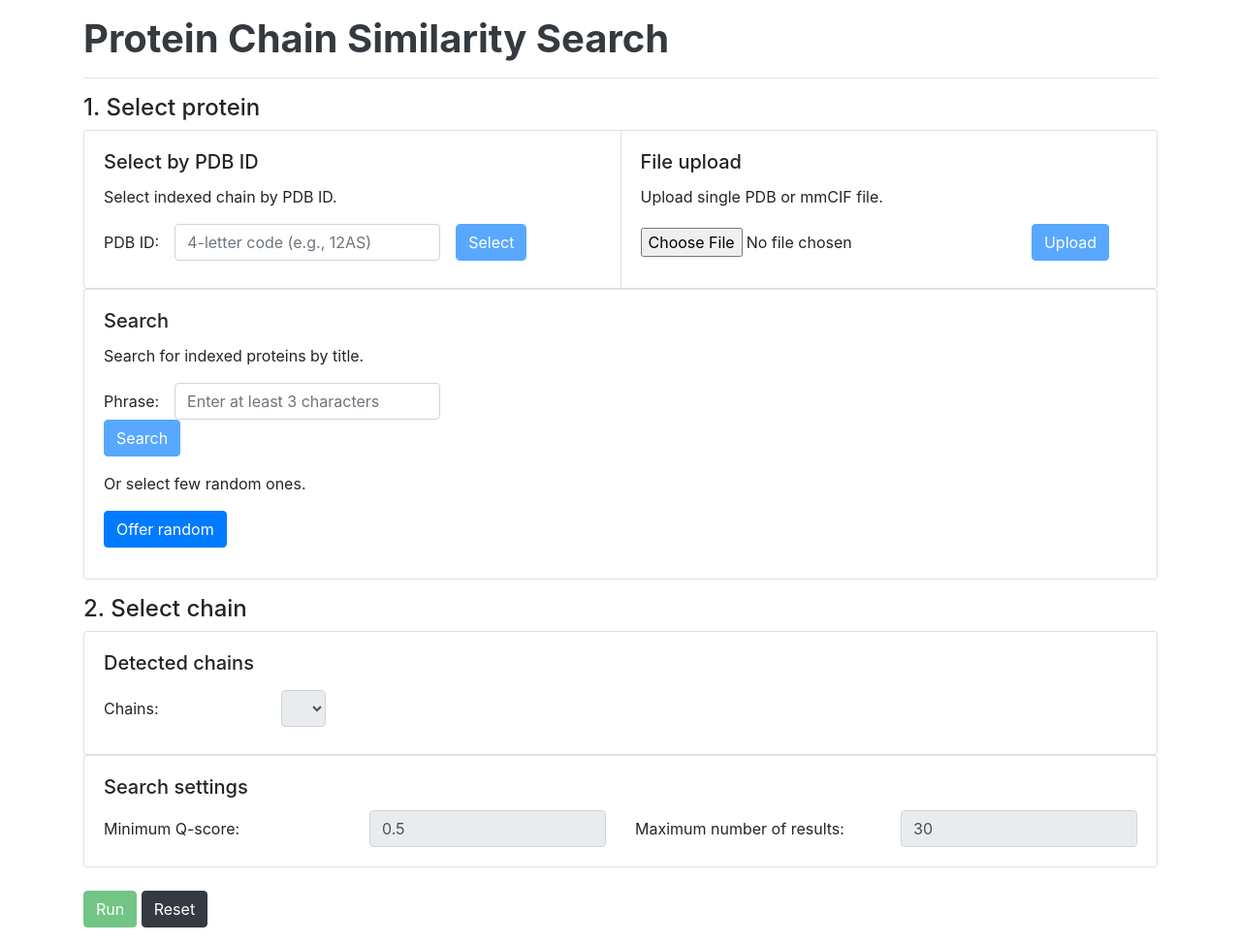
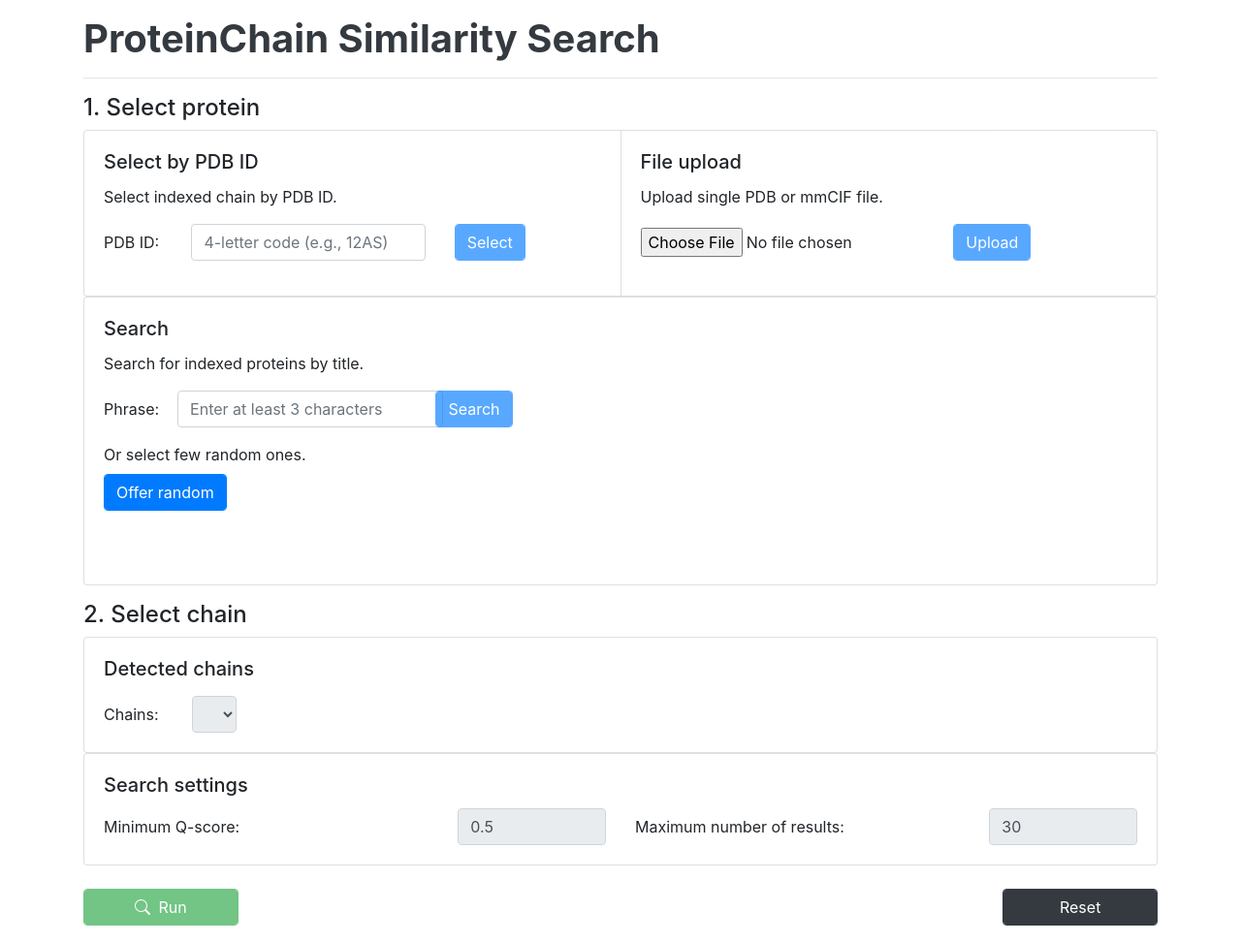
Before and after one commit to JakubOrsula/ProteinSearch, a Flask app: page / in a window 1280 px wide. Shown: the whole page at 97% size. Run offline with Flask 2, Linux system fonts and the light colour scheme; lists and menus that the app fills with data are empty; parts of the project's set-up code (start-up, migrations or seed data) failed here and were passed over; some libraries are stand-ins or nearby versions.

Commit message:
Improve site responsiveness

```diff
--- /dev/null
+++ b/app/static/main.css
@@ -0,0 +1,53 @@
+/* Index page */
+
+.list-group-item {
+    padding: 0.5rem 0.5rem;
+}
+
+/* Results page */
+
+html, body, .container-fluid {
+    height: 100%;
+}
+
+#table {
+    padding-bottom: 300px;
+}
+
+#table tr:last-child td {
+    border-bottom-width: 1px;
+}
+
+#resize_wrapper {
+    position: relative;
+    height: 93%;
+}
+
+.dataTables_wrapper .dataTables_scroll div.dataTables_scrollBody {
+    overflow-y: scroll !important;
+}
+
+img {
+    width: 100px;
+    height: 100px;
+}
+
+tbody .small_padding {
+    padding: 5px !important;
+}
+
+.zoom:hover img {
+    transform: scale(4) translate(-65%, 37%);
+    border: 1px solid grey;
+    background: white;
+}
+
+.zoom-text {
+    display: none;
+}
+
+.zoom:hover .zoom-text {
+    display: block;
+    position: absolute;
+    padding: 0.75rem
+}
--- a/app/static/main.js
+++ b/app/static/main.js
@@ -198,7 +198,7 @@ function init_results() {
                 }
                 statusTable.row.add([
                     `<b>${phase_names[phase]}</b>`,
-                    '🗸',
+                    '<i class="bi bi-check"></i>',
                     `${stats['pivotDistCountTotal']} (computed:
                                 ${stats['pivotDistCountTotal'] - stats['pivotDistCountCached']},
                                 cached: ${stats['pivotDistCountCached']})`,
@@ -216,14 +216,15 @@ function init_results() {
             } else if (status === 'WAITING') {
                 statusTable.row.add([
                     `<b>${phase_names[phase]}</b>`,
-                    '?', '',
+                    '<i class="bi bi-question"></i>', '',
                     '', '', '', ''
                 ]).draw();
             } else {
                 // Error occurred
                 statusTable.row.add([
                     `<b>${phase_names[phase]}</b>`,
-                    '×', `<span class="text-danger">Error: ${data['error_message']}</span>`,
+                    '<i class="bi bi-exclamation-diamond"></i>',
+                    `<span class="text-danger">Error: ${data['error_message']}</span>`,
                     '', `<span class="text-danger">Search aborted</span>`, '', ''
                 ]).draw();
             }
--- a/app/templates/index.html
+++ b/app/templates/index.html
@@ -7,11 +7,8 @@
     <title>Protein Chain Similarity Search</title>
     <link rel="stylesheet" href="https://stackpath.bootstrapcdn.com/bootstrap/4.3.1/css/bootstrap.min.css"
           integrity="sha384-ggOyR0iXCbMQv3Xipma34MD+dH/1fQ784/j6cY/iJTQUOhcWr7x9JvoRxT2MZw1T" crossorigin="anonymous">
-    <style>
-        .list-group-item {
-            padding: 0.5rem 0.5rem;
-        }
-    </style>
+    <link rel="stylesheet" href="https://cdn.jsdelivr.net/npm/bootstrap-icons@1.4.0/font/bootstrap-icons.css">
+    <link rel="stylesheet" href="{{ url_for('static', filename='main.css') }}" type="text/css">
 </head>
 
 <body>
@@ -19,7 +16,9 @@
 <div class="container p-3">
     <div class="row">
         <div class="col">
-            <a class="h1 text-dark card-link font-weight-bold" style="display: inline" href="{{ url_for('index') }}">Protein Chain Similarity Search</a>
+            <a class="h1 text-dark card-link font-weight-bold" style="display: inline" href="{{ url_for('index') }}">
+                ProteinChain Similarity Search
+            </a>
         </div>
     </div>
     <hr>
@@ -52,15 +51,20 @@
                             <div class="card-body">
                                 <h5 class="card-title">Select by PDB ID</h5>
                                 <p class="card-text">Select indexed chain by PDB ID.</p>
-                                <div class="row pb-2">
-                                    <div class="col form-inline">
-                                        <div class="form-group">
-                                            <label class="col-form-label mr-3" for="pdbid"> PDB ID: </label>
-                                            <input class="form-control mr-3" type="text" size="20" id="pdbid"
+
+                                <div class="form-group">
+                                    <div class="row">
+                                        <div class="col-12 pb-2 col-xl-2 pb-xl-0">
+                                            <label class="col-form-label" for="pdbid"> PDB ID: </label>
+                                        </div>
+                                        <div class="col-12 pb-2 col-xl-6 pb-xl-0">
+                                            <input class="form-control" type="text" size="20" id="pdbid"
                                                    name="pdbid" placeholder="4-letter code (e.g., 12AS) ">
-                                            <input class="form-control btn btn-primary" type="submit"
-                                                   id="select_pdb_id"
-                                                   name="select_pdb_id" value="Select" disabled>
+                                        </div>
+                                        <div class="col-12 pb-2 col-xl-4 pb-xl-0 form-inline">
+                                            <button class="form-control btn btn-primary" type="submit"
+                                                    id="select_pdb_id" name="select_pdb_id" disabled>Select
+                                            </button>
                                         </div>
                                     </div>
                                 </div>
@@ -73,13 +77,14 @@
                                 <p class="card-text">Upload single PDB or mmCIF file.</p>
                                 <div class="form-inline">
                                     <div class="row form-group">
-                                        <div class="col">
+                                        <div class="col-12 pb-2 pb-xl-0 col-xl-8">
                                             <input class="form-control-file" type="file" name="file" id="file"
                                                    accept=".pdb, .cif">
                                         </div>
-                                        <div class="col-2">
-                                            <input class="btn btn-primary" type="submit" id="upload" name="upload"
-                                                   value="Upload" disabled>
+                                        <div class="col-12 pb-2 pb-xl-0 col-xl-4 form-inline">
+                                            <button class="btn btn-primary form-control" type="submit" id="upload"
+                                                    name="upload" disabled>Upload
+                                            </button>
                                         </div>
                                     </div>
                                 </div>
@@ -93,29 +98,46 @@
         <div class="row">
             <div class="col">
                 <fieldset id="fs-search" {% if selected %} disabled {% endif %}>
-                    <div class="card" style="height: 300px">
+                    <div class="card">
                         <div class="card-body">
                             <h5 class="card-title">Search</h5>
                             <div class="row">
-                                <div class="col-5">
+                                <div class="col-12 col-xl-5">
                                     <p class="card-text">Search for indexed proteins by title.</p>
-
-                                    <div class="form-inline">
-                                        <label class="col-form-label mr-3" for="search_phrase">Phrase: </label>
-                                        <input class="form-control mr-3" type="text" id="search_phrase"
-                                               name="search_phrase" size=20 placeholder="Enter at least 3 characters">
-                                        <button type="button" id="search_pdb" class="btn btn-primary" disabled>
-                                            Search
-                                        </button>
+                                    <div class="row">
+                                        <div class="col-12 pb-2 pb-xl-0 col-xl-2 form-inline">
+                                            <label class="col-form-label" for="search_phrase">Phrase: </label>
+                                        </div>
+                                        <div class="col-12 pb-2 pb-xl-0 col-lg-4 col-xl-7 form-inline">
+                                            <input class="form-control" type="text" id="search_phrase"
+                                                   name="search_phrase" size=20
+                                                   placeholder="Enter at least 3 characters">
+                                        </div>
+                                        <div class="col-12 pb-2 pb-xl-0 col-lg-4 col-xl-3 form-inline">
+                                            <button type="button" id="search_pdb" class="btn btn-primary form-control"
+                                                    disabled>
+                                                Search
+                                            </button>
+                                        </div>
+                                    </div>
+                                    <div class="row">
+                                        <div class="col-12">
+                                            <p class="card-text pt-3">Or select few random ones.</p>
+                                        </div>
+                                        <div class="col-12 pt-2 form-inline">
+                                            <button type="button" class="btn btn-primary form-control"
+                                                    id="select_random"
+                                                    name="select_random">
+                                                Offer random
+                                            </button>
+                                        </div>
+                                        <div class="col-12 mt-2" style="min-height: 48px">
+                                            <label class="col-form-label" id="status"></label>
+                                        </div>
                                     </div>
 
-                                    <p class="card-text pt-3">Or select few random ones.</p>
-                                    <input class="btn btn-primary" type="button" id="select_random" name="select_random"
-                                           value="Offer random">
-                                    <br>
-                                    <label class="col-form-label mt-2" id="status"></label>
                                 </div>
-                                <div class="col">
+                                <div class="col-12 col-xl-7">
                                     <div class="list-group" id="pdbs" style="max-height: 220px; overflow-y:auto;">
                                     </div>
                                 </div>
@@ -144,12 +166,12 @@
                             <h5 class="card-title">Detected chains {% if selected %} of
                                 <b>{{ input_name }} </b> having at least 10 residues {% endif %} </h5>
                             <p class="card-text"> {% if name is defined %} {{ name }} {% endif %} </p>
-                            <div class="row pb-2">
-                                <div class="col-2">
+                            <div class="row">
+                                <div class="col-2 col-lg-1">
                                     <label class="col-form-label" for="chain">Chains: </label>
                                 </div>
-                                <div class="col">
-                                    <select class="form-control w-auto" name="chain">
+                                <div class="col-12 col-sm-9 form-inline">
+                                    <select class="form-control" name="chain" id="chain">
                                         {% for id in chains | default([], True) %}
                                             <option value="{{ id }}">{{ id }}</option>
                                         {% endfor %}
@@ -169,17 +191,17 @@
                         <fieldset id="fs-settings" {% if not selected %} disabled {% endif %}>
                             <h5 class="card-title">Search settings</h5>
                             <div class="row">
-                                <div class="col">
+                                <div class="col col-12 col-md-8 col-lg-4 pb-md-2 pb-lg-0">
                                     <label class="col-form-label" for="qscore_range">Minimum Q-score: </label>
                                 </div>
-                                <div class="col">
+                                <div class="col col-12 col-md-4 col-lg-2 pb-md-2 pb-lg-0">
                                     <input class="form-control" type="number" name="qscore_range" value="0.5"
                                            min="0.3" max="1.0" step="0.1" id="qscore_range">
                                 </div>
-                                <div class="col">
+                                <div class="col col-12 col-md-8 col-lg-4 pb-md-2 pb-lg-0">
                                     <label class="col-form-label" for="num_results">Maximum number of results: </label>
                                 </div>
-                                <div class="col">
+                                <div class="col col-12 col-md-4 col-lg-2 pb-md-2 pb-lg-0">
                                     <input class="form-control" type="number" name="num_results" value="30"
                                            min="10" max="200" step="10" id="num_results">
                                 </div>
@@ -195,10 +217,14 @@
         <input type="hidden" name="uploaded" id="uploaded" value="{{ uploaded }}">
 
         <div class="row pt-4">
-            <div class="col">
-                <button class="btn btn-success" type="submit" id="run" {% if not selected %}
-                        disabled {% endif %}>Run</button>
-                <a class="btn btn-dark" href="{{ url_for('index') }}">Reset</a>
+            <div class="col-12 col-sm-3 col-lg-2 pb-2 pb-sm-0">
+                <button class="btn btn-success form-control" type="submit" id="run" {% if not selected %}
+                        disabled {% endif %}><i class="bi bi-search mr-1"></i> Run
+                </button>
+
+            </div>
+            <div class="col-12 col-sm-3 col-md-2 ml-auto pb-2 pb-sm-0 float-right">
+                <a class="btn btn-dark form-control" href="{{ url_for('index') }}">Reset</a>
             </div>
         </div>
     </form>
```
Also changed, not shown: app/templates/details.html (+5 -4 lines), app/templates/results.html (+4 -50 lines).
